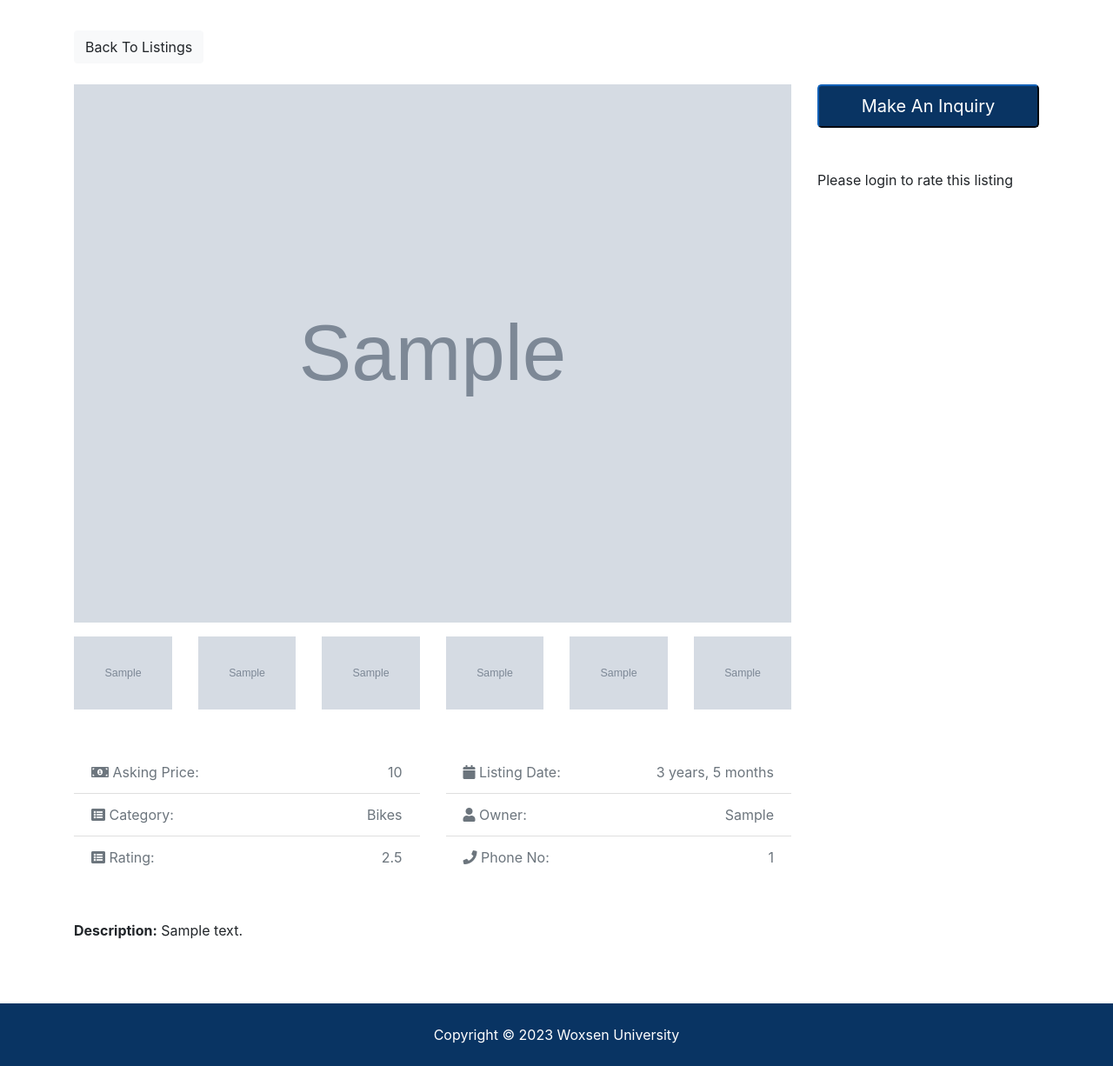
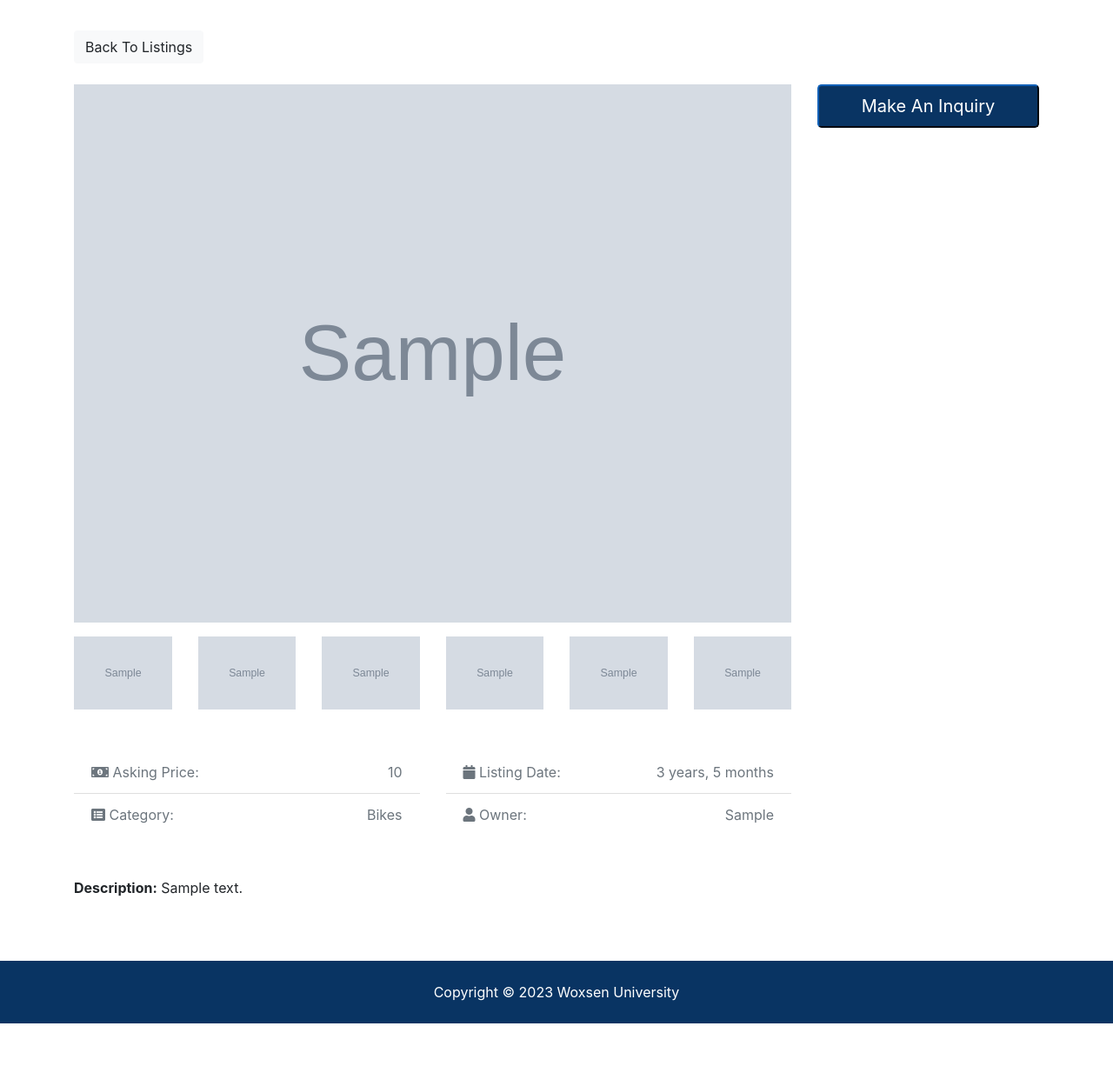
Before and after one commit to VineethReeddyBAAIML/Woxsen-Campus-Mart, a Django app: page /listings/1/ in a window 1280 px wide. Shown: the part 392-1618 px from the top of the page at 87% size. After the commit the page ends 1569 px from the top, so only its background shows below. Run offline with Django 3.2, Linux system fonts and the light colour scheme; tables that the repository leaves empty hold one stand-in row (values such as "Sample post"); grey boxes marked "Sample" are stand-in pictures; some libraries are stand-ins or nearby versions.

Commit message:
Update listing.html

```diff
--- a/templates/listings/listing.html
+++ b/templates/listings/listing.html
@@ -97,14 +97,14 @@
                   <i class="fas fa-list-alt"></i> Category:
                   <span class="float-right">{{ listing.category}}</span>
                 </li>
-                <li class="list-group-item text-secondary">
+<!--                 <li class="list-group-item text-secondary">
                   <i class="fas fa-list-alt"></i> Rating:
                   {%if current_rating%}
                     <span class="float-right">{{ current_rating }}</span>
                   {%else%}
                     <p>No rating made for this listing yet</p>
                   {%endif%}
-                </li>
+                </li> -->
               </ul>
             </div>
             <div class="col-md-6">
@@ -118,11 +118,11 @@
                   <span class="float-right">{{ listing.owner.first_name }}
                   </span>
                 </li>
-                <li class="list-group-item text-secondary">
+<!--                 <li class="list-group-item text-secondary">
                     <i class="fas fa-phone"></i> Phone No:
                     <span class="float-right">{{ listing.owner.phone }}
                     </span>
-                  </li>
+                  </li> -->
 
 
               </ul>
@@ -152,7 +152,7 @@
             </form>
           {%endif%}
           <br>
-          {%if rate%}
+<!--           {%if rate%}
             <form action="{%url 'listing' listing.id%}" method="POST">
               {%csrf_token%}
               <div style="display: flex;">
@@ -166,7 +166,7 @@
                 <p>Please login to rate this listing</p>
               {%endif%}
             </form>
-          {%endif%}
+          {%endif%} -->
         </div>
       </div>
     </div>
```
